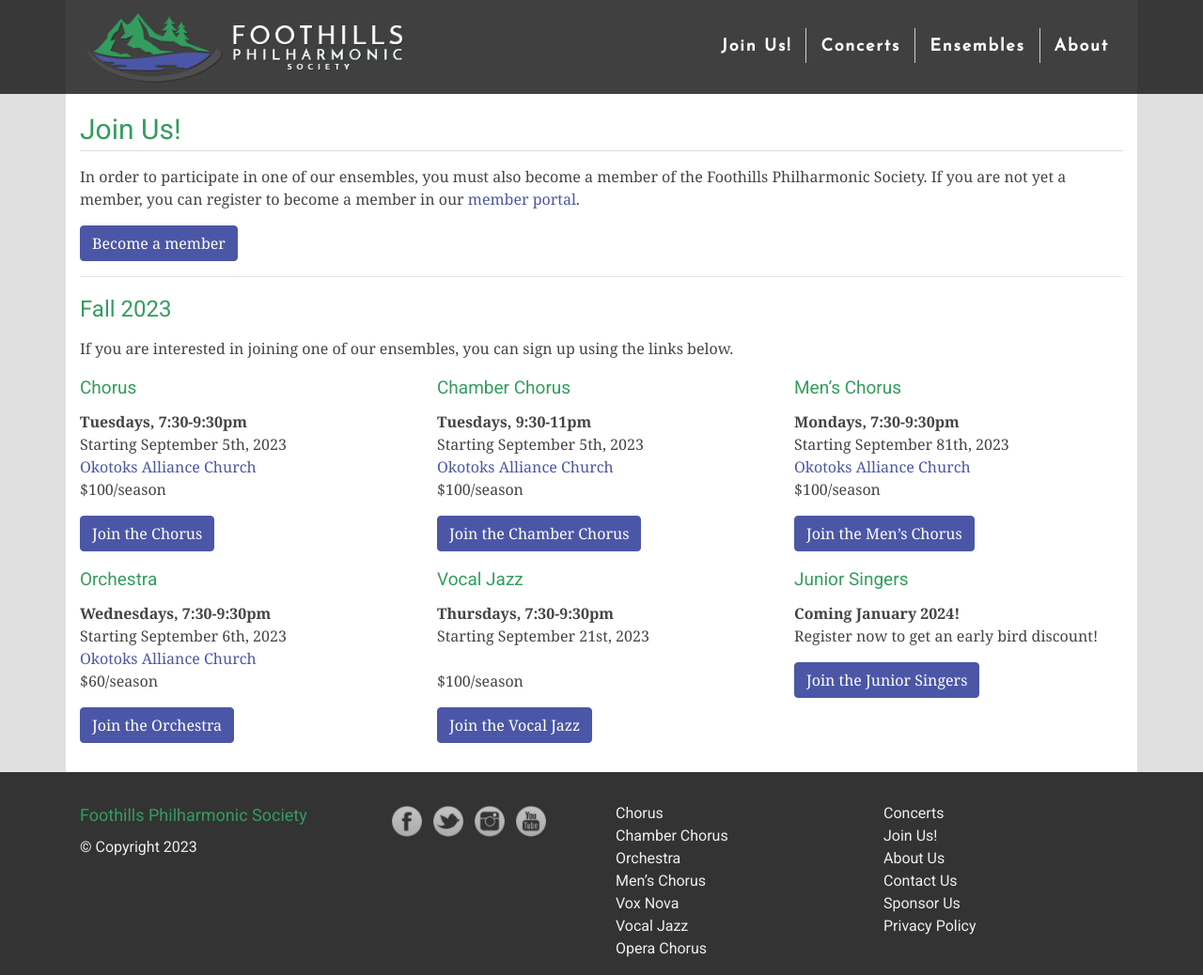
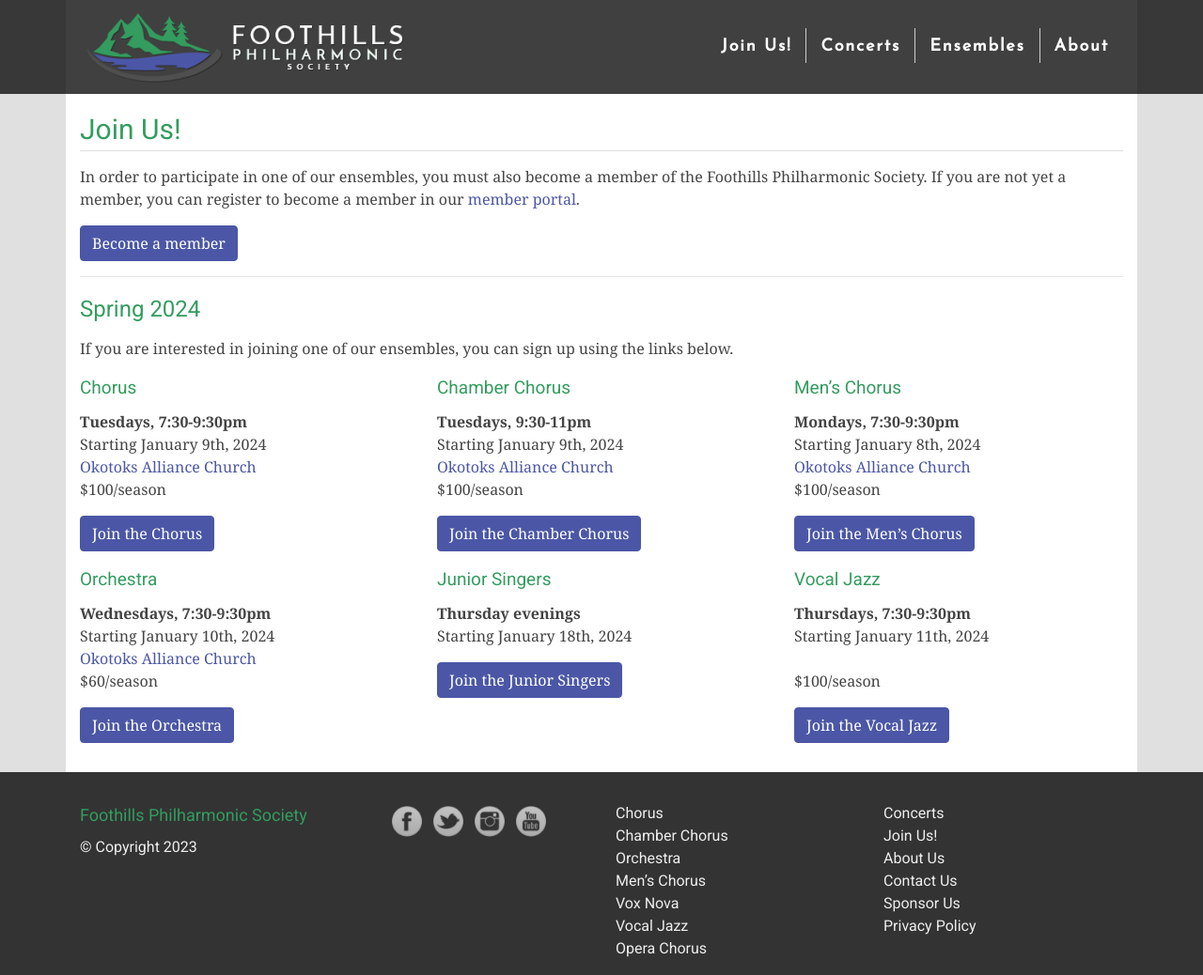
Before and after one commit to percyhanna/fps, a Jekyll site: the page built from join.html, in a window 1280 px wide and 1038 px high. Shown: the whole window at 94% size. Built offline with Jekyll 4.4.1, drawn with Linux system fonts in a browser that asks for light colours; nearby versions of some CDN libraries; Markdown is read by kramdown in place of the engine named in the settings.

Commit message:
Add Spring 2024 details

```diff
--- a/join.html
+++ b/join.html
@@ -27,7 +27,7 @@
 
     <hr />
 
-    <h2>Fall 2023</h2>
+    <h2>Spring 2024</h2>
 
     <p>
       If you are interested in joining one of our ensembles, you can sign up
@@ -39,7 +39,7 @@
         <h5>Chorus</h5>
         <p>
           <strong>Tuesdays, 7:30-9:30pm</strong><br />
-          Starting September 5th, 2023<br />
+          Starting January 9th, 2024<br />
           <a
             href="https://www.google.ca/maps/place/Okotoks+Alliance+Church/@50.7508584,-113.9767135,15z/data=!4m5!3m4!1s0x0:0x879787dbcf97e8d!8m2!3d50.7508584!4d-113.9767135"
             target="_blank"
@@ -51,7 +51,7 @@
         <p>
           <a
             class="btn btn-primary"
-            href="https://footphil.wildapricot.org/event-5381004/Registration"
+            href="https://footphil.wildapricot.org/event-5538393/Registration"
             target="_blank"
             >Join the Chorus</a
           >
@@ -62,7 +62,7 @@
         <h5>Chamber Chorus</h5>
         <p>
           <strong>Tuesdays, 9:30-11pm</strong><br />
-          Starting September 5th, 2023<br />
+          Starting January 9th, 2024<br />
           <a
             href="https://www.google.ca/maps/place/Okotoks+Alliance+Church/@50.7508584,-113.9767135,15z/data=!4m5!3m4!1s0x0:0x879787dbcf97e8d!8m2!3d50.7508584!4d-113.9767135"
             target="_blank"
@@ -74,7 +74,7 @@
         <p>
           <a
             class="btn btn-primary"
-            href="https://footphil.wildapricot.org/event-5386847/Registration"
+            href="https://footphil.wildapricot.org/event-5538395/Registration"
             target="_blank"
             >Join the Chamber Chorus</a
           >
@@ -85,7 +85,7 @@
         <h5>Men’s Chorus</h5>
         <p>
           <strong>Mondays, 7:30-9:30pm</strong><br />
-          Starting September 81th, 2023<br />
+          Starting January 8th, 2024<br />
           <a
             href="https://www.google.ca/maps/place/Okotoks+Alliance+Church/@50.7508584,-113.9767135,15z/data=!4m5!3m4!1s0x0:0x879787dbcf97e8d!8m2!3d50.7508584!4d-113.9767135"
             target="_blank"
@@ -97,7 +97,7 @@
         <p>
           <a
             class="btn btn-primary"
-            href="https://footphil.wildapricot.org/event-5381015/Registration"
+            href="https://footphil.wildapricot.org/event-5538399/Registration"
             target="_blank"
             >Join the Men’s Chorus</a
           >
@@ -108,7 +108,7 @@
         <h5>Orchestra</h5>
         <p>
           <strong>Wednesdays, 7:30-9:30pm</strong><br />
-          Starting September 6th, 2023<br />
+          Starting January 10th, 2024<br />
           <a
             href="https://www.google.ca/maps/place/Okotoks+Alliance+Church/@50.7508584,-113.9767135,15z/data=!4m5!3m4!1s0x0:0x879787dbcf97e8d!8m2!3d50.7508584!4d-113.9767135"
             target="_blank"
@@ -120,9 +120,23 @@
         <p>
           <a
             class="btn btn-primary"
-            href="https://footphil.wildapricot.org/event-5384110/Registration"
+            href="https://footphil.wildapricot.org/event-5538398/Registration"
             target="_blank"
             >Join the Orchestra</a
+          >
+        </p>
+      </div>
+
+      <div class="col-12 col-md-6 col-lg-4">
+        <h5>Junior Singers</h5>
+        <p>
+          <strong>Thursday evenings</strong><br />
+          Starting January 18th, 2024
+        </p>
+
+        <p>
+          <a class="btn btn-primary" href="/join/junior-singers"
+            >Join the Junior Singers</a
           >
         </p>
       </div>
@@ -131,30 +145,16 @@
         <h5>Vocal Jazz</h5>
         <p>
           <strong>Thursdays, 7:30-9:30pm</strong><br />
-          Starting September 21st, 2023<br /><br />
+          Starting January 11th, 2024<br /><br />
           $100/season
         </p>
 
         <p>
           <a
             class="btn btn-primary"
-            href="https://footphil.wildapricot.org/event-5402902/Registration"
+            href="https://footphil.wildapricot.org/event-5538400/Registration"
             target="_blank"
             >Join the Vocal Jazz</a
-          >
-        </p>
-      </div>
-
-      <div class="col-12 col-md-6 col-lg-4">
-        <h5>Junior Singers</h5>
-        <p>
-          <strong>Coming January 2024!</strong><br />
-          Register now to get an early bird discount!
-        </p>
-
-        <p>
-          <a class="btn btn-primary" href="/join/junior-singers"
-            >Join the Junior Singers</a
           >
         </p>
       </div>
```
